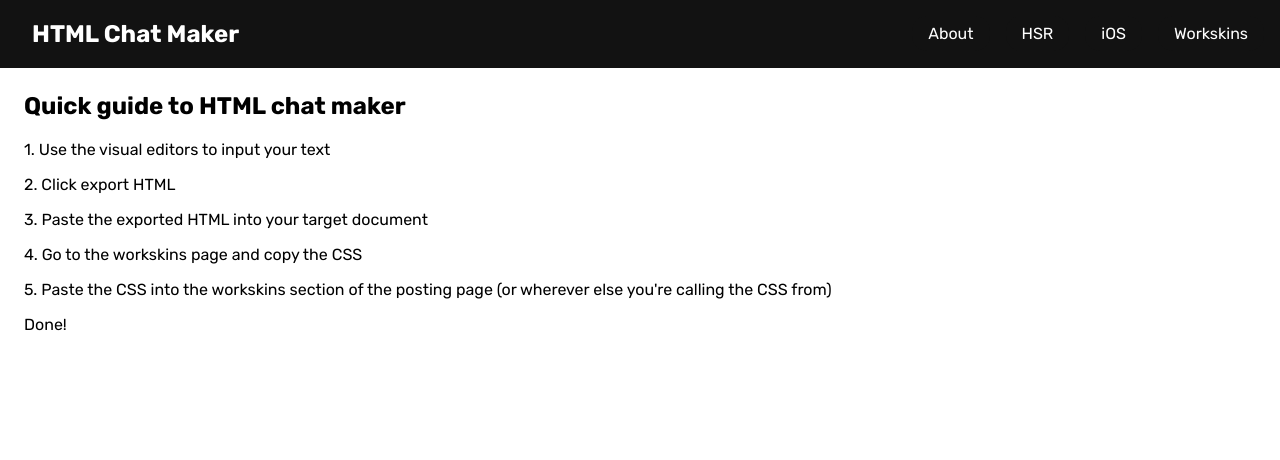
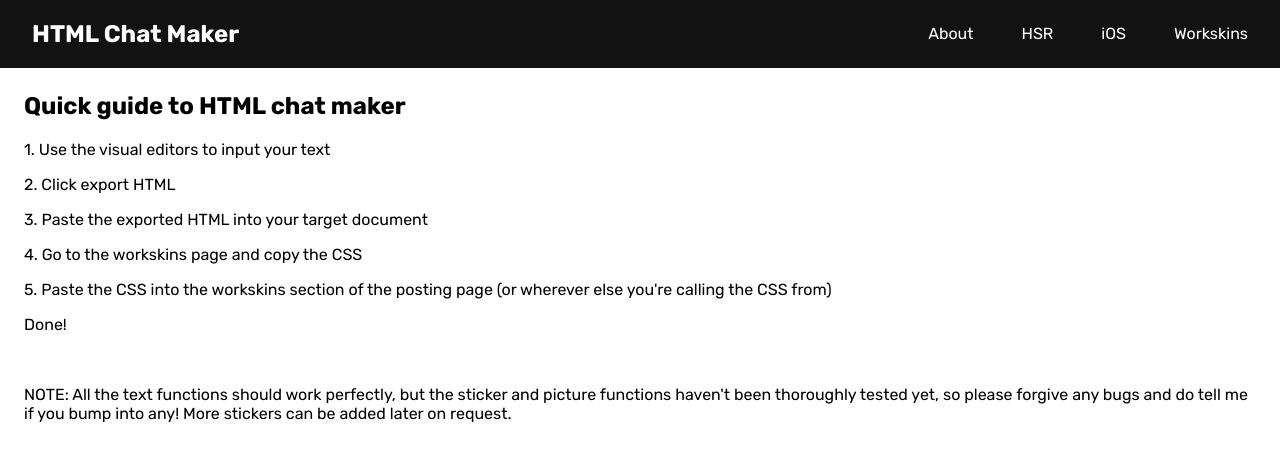
Before and after one commit to qriechan/html-chat-maker, a React (Vite) app: page / in a window 1280 px wide. Shown: the top 460 px of the page. Built offline with nearby package versions, Linux system fonts and the light colour scheme.

Commit message:
added warning

```diff
--- a/src/components/About.jsx
+++ b/src/components/About.jsx
@@ -10,6 +10,8 @@ function About() {
         <p>4. Go to the workskins page and copy the CSS</p>
         <p>5. Paste the CSS into the workskins section of the posting page (or wherever else you're calling the CSS from)</p>
         <p>Done!</p>
+        <br />
+        <p>NOTE: All the text functions should work perfectly, but the sticker and picture functions haven't been thoroughly tested yet, so please forgive any bugs and do tell me if you bump into any! More stickers can be added later on request.</p>
     </div>
   )
 }
```
